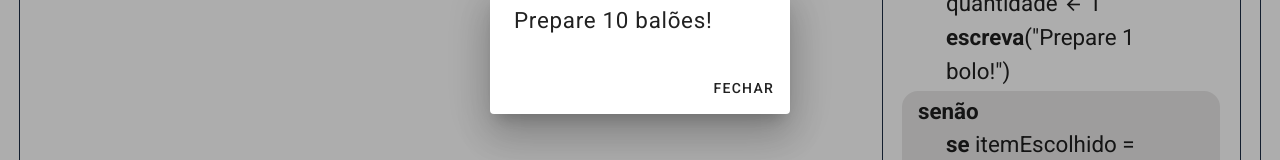
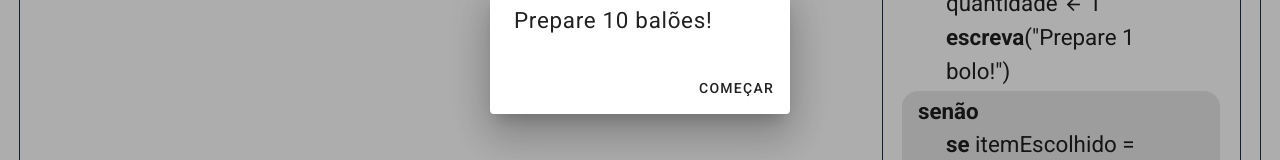
Before and after one commit to mariliatd/logic-sims-mvp, a Vue app: page / in a window 1280 px wide. Both pictures are taken after a click on the button "10". Shown: the part 349-509 px from the top of the page. Built offline with nearby package versions, Linux system fonts and the light colour scheme; a web font is replaced by a local one.

Commit message:
fix: change output dialog btn text

```diff
--- a/src/components/OutputDialog.vue
+++ b/src/components/OutputDialog.vue
@@ -2,7 +2,7 @@
   <v-dialog v-model="openOutputDialog" width="300px">
     <v-card :text="content">
       <v-card-actions>
-        <v-btn text="Fechar" @click="close"></v-btn>
+        <v-btn text="Começar" @click="close"></v-btn>
       </v-card-actions>
     </v-card>
   </v-dialog>
```
